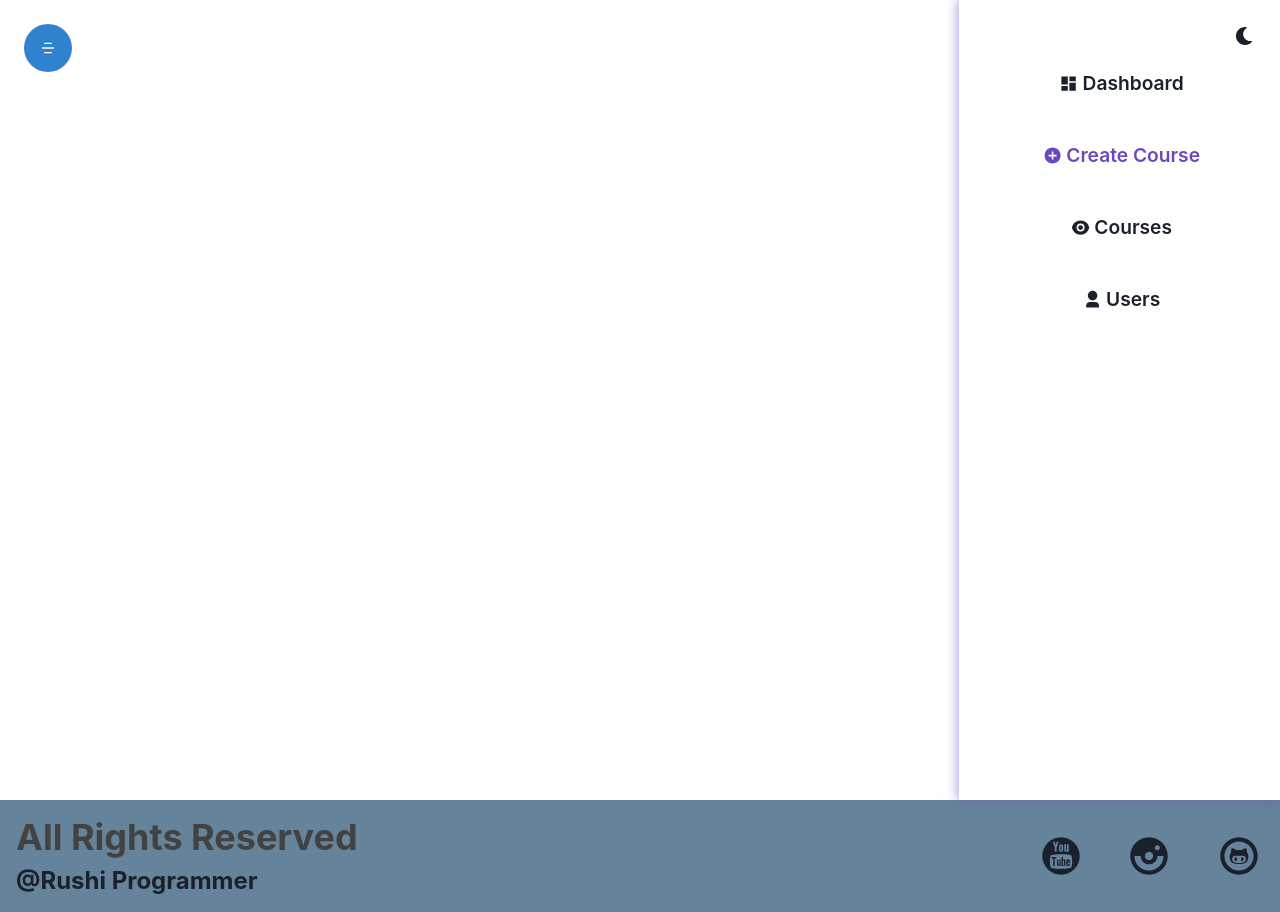
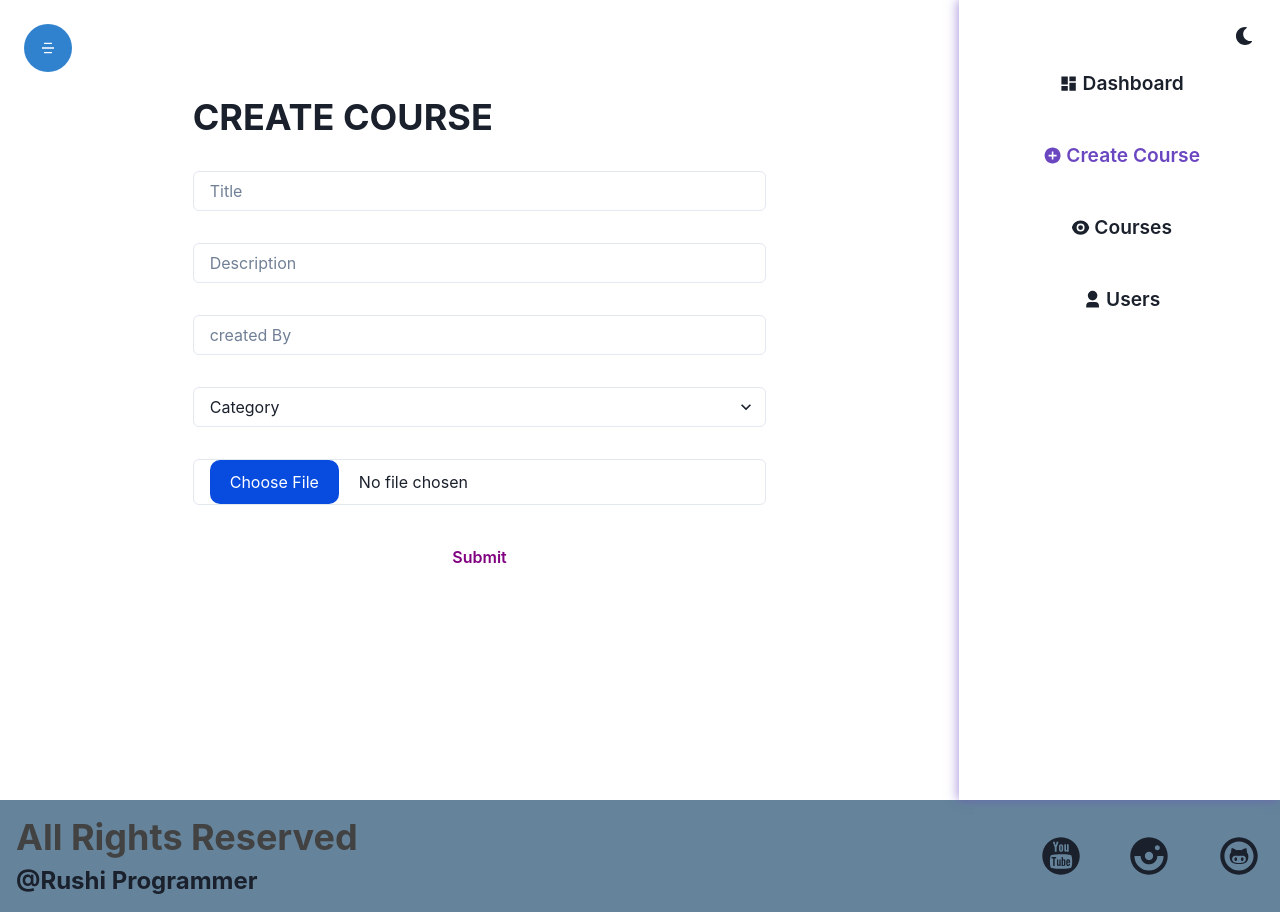
Before and after one commit to hrushikeshmysala2003/Study-App, a React (Create React App) app in the folder studyapp/: page /admin/createcourse in a window 1280 px wide. Built offline with nearby package versions, Linux system fonts and the light colour scheme.

Commit message:
Added create Course Admin Page

```diff
--- a/studyapp/src/components/Admin/AdminUsers/AdminUsers.jsx
+++ b/studyapp/src/components/Admin/AdminUsers/AdminUsers.jsx
@@ -6,7 +6,7 @@ import Sidebar from '../Sidebar'
 const AdminUsers = () => {
   return (
     <Grid css={{cursor: `url(${cursor}), default`}} minH={"100vh"} templateColumns={["1fr", "5fr 1fr"]} >
-        <Box >
+        <Box p={["0", "16"]} overflowX={"auto"} >
         </Box>
         <Sidebar />
     </Grid>
--- a/studyapp/src/components/Admin/Createcourse/CreateCourse.jsx
+++ b/studyapp/src/components/Admin/Createcourse/CreateCourse.jsx
@@ -1,13 +1,76 @@
-import React from 'react'
-import { Box, Grid } from '@chakra-ui/react'
+import React, { useState } from 'react'
+import {  Button, Container, Grid, Heading, Image, Input, Select, VStack } from '@chakra-ui/react'
 
 import cursor from "../../../assets/images/cursor.png"
 import Sidebar from '../Sidebar'
 const CreateCourse = () => {
+
+    const [title, setTitle] = useState("")
+    const [description, setDescription] = useState("")
+    const [image, setImage] = useState("")
+    const [category, setCategory] = useState("")
+    const [createdBy, setCreatedBy] = useState("")
+    const [imagePrev, setImagePrev] = useState("")
+
+    const categories = [
+        "Web Development", "Artificial Intelligence", "Data Structure and Algorithms",
+        "App Development", "Data Science", "Game Development"
+    ]
+    const changeImageHandler = (e) => {
+        const file = e.target.files[0];
+
+        const reader = new FileReader();
+        reader.readAsDataURL(file);
+
+        reader.onloadend = () => {
+            setImagePrev(reader.result);
+            setImage(file);
+        }
+    }
+    const fileUploadStyle = {
+        "&::file-selector-button": {
+            marginRight: "20px",
+            border: "none",
+            background: "#084cdf",
+            padding: "10px 20px",
+            borderRadius: "10px",
+            color: "#fff",
+            cursor: "pointer"
+          },
+
+          "&::file-selector-button:hover": {
+            background: "#0d45a5"
+          }
+    }
   return (
     <Grid css={{cursor: `url(${cursor}), default`}} minH={"100vh"} templateColumns={["1fr", "5fr 1fr"]} >
-        <Box >
-        </Box>
+        <Container py={"16"}>
+            <Heading py={"8"} textTransform={"uppercase"} children="Create Course" textAlign={["center", "left"]} />
+                <VStack  spacing={"8"}  >
+
+                <Input required placeholder="Title" value={title} type='text' onChange={ e => setTitle(e.target.value) } focusBorderColor='purple.300' />
+
+                <Input required placeholder="Description" value={description} type='text' onChange={ e => setDescription(e.target.value) } focusBorderColor='purple.300' />
+                <Input required placeholder="created By" value={createdBy} type='text' onChange={ e => setCreatedBy(e.target.value) } focusBorderColor='purple.300' />
+                <Select required focusBorderColor='purple.300' value={category} onChange={ e => setCategory(e.target.value) } >
+                    <option value="category">Category</option>
+
+                    {categories.map((item) => (
+                        <option key={item} value={item} >{item}</option>
+                    ))}
+                </Select>
+                <Input accept='image/*' height={"-moz-max-content"} css={fileUploadStyle} onChange={changeImageHandler} type='file' required focusBorderColor='purple.300' />
+
+                {imagePrev && (
+                    <Image src={imagePrev} boxSize={"64"} objectFit={"contain"} />
+                )}
+
+                <Button w="full" variant={"ghost"} color='purple' type='submit' >
+                    Submit
+                </Button>
+                </VStack>
+
+        </Container>
         <Sidebar />
     </Grid>
   )
--- a/studyapp/src/components/Auth/Register.jsx
+++ b/studyapp/src/components/Auth/Register.jsx
@@ -58,7 +58,7 @@ const Register = () => {
             </Box>
             <Box my={"4"} >
                 <FormLabel htmlFor="chooseAvatar" children="Choose Avatar" />
-                <Input accept='image/*' height={"-moz-max-content"} padding={"3"} css={fileUploadStyle} onChange={fileUploadHandler} type='file' required id='chooseAvatar'   focusBorderColor='cyan' />
+                <Input accept='image/*' height={"-moz-max-content"} padding={"3"} value={image} css={fileUploadStyle} onChange={fileUploadHandler} type='file' required id='chooseAvatar'   focusBorderColor='cyan' />
             </Box>
 
 
```
